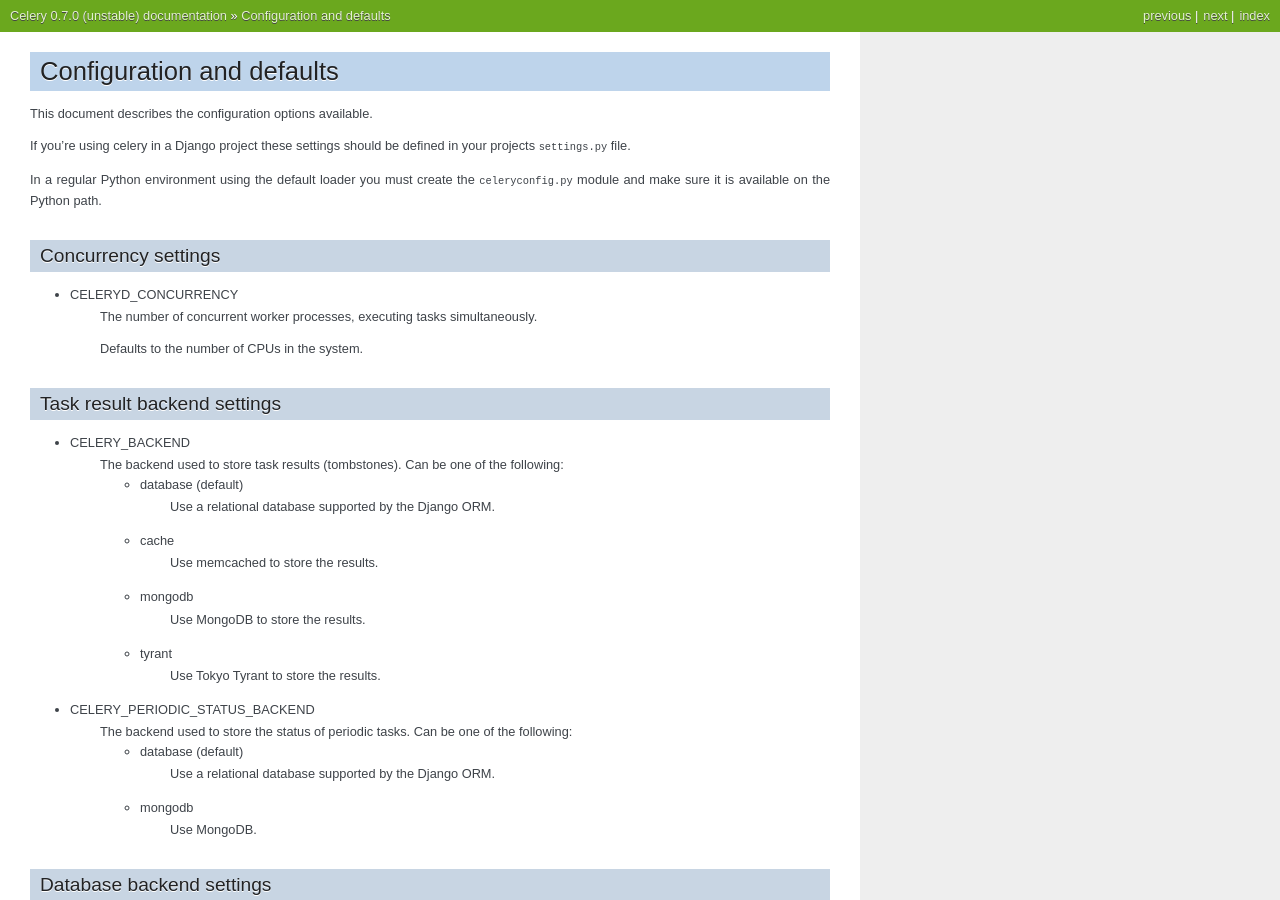
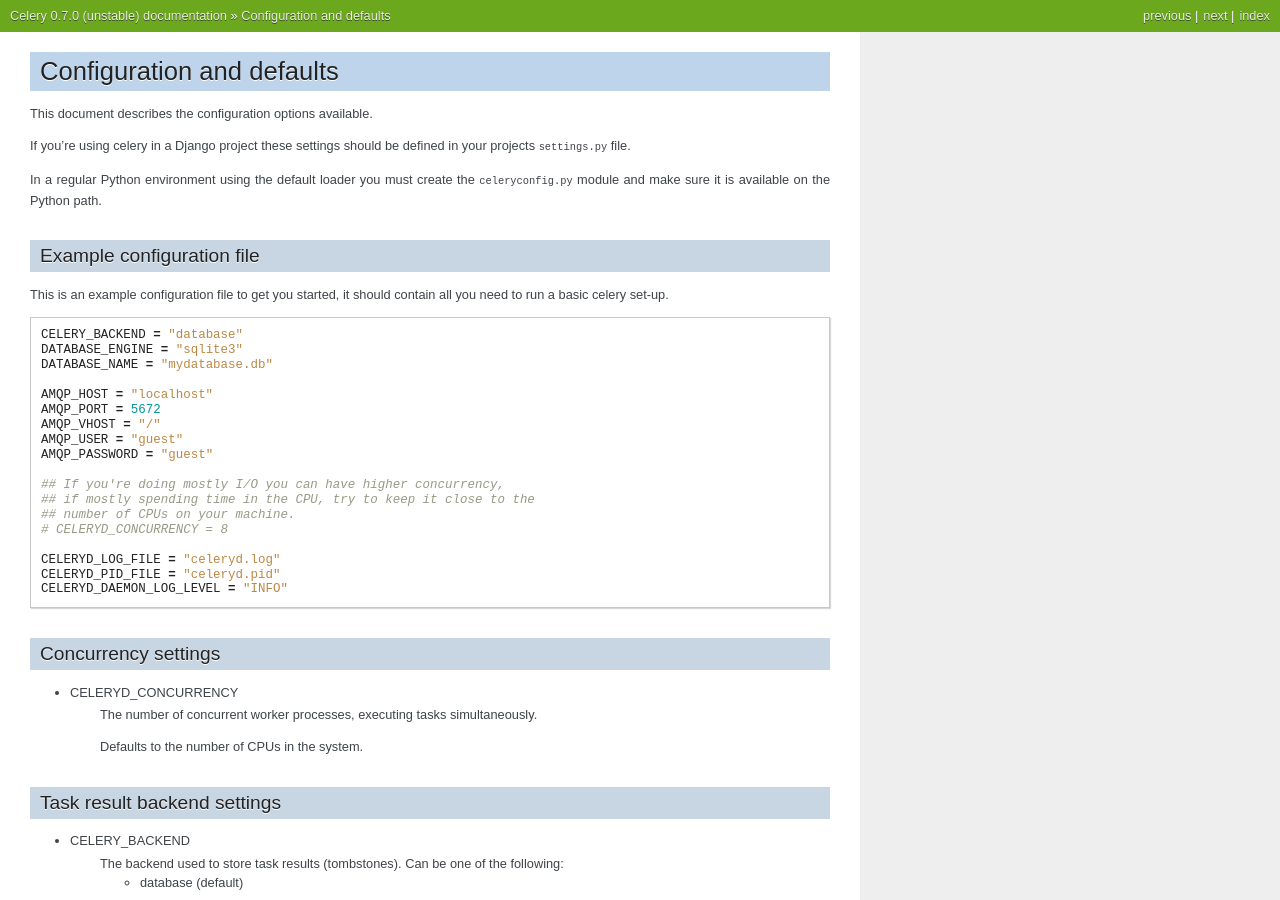
Before and after one commit to Klinikumxd/celery, a Sphinx documentation site: the page built from docs/configuration.rst, in a window 1280 px wide and 900 px high. Built offline with Sphinx 7.4.7, drawn with Linux system fonts in a browser that asks for light colours.

Commit message:
Add example configuration to Configuration help.

```diff
--- a/docs/configuration.rst
+++ b/docs/configuration.rst
@@ -10,6 +10,34 @@ in your projects ``settings.py`` file.
 In a regular Python environment using the default loader you must create
 the ``celeryconfig.py`` module and make sure it is available on the
 Python path.
+
+
+Example configuration file
+==========================
+
+This is an example configuration file to get you started,
+it should contain all you need to run a basic celery set-up.
+
+.. code-block:: python
+
+    CELERY_BACKEND = "database"
+    DATABASE_ENGINE = "sqlite3"
+    DATABASE_NAME = "mydatabase.db"
+
+    AMQP_HOST = "localhost"
+    AMQP_PORT = 5672
+    AMQP_VHOST = "/"
+    AMQP_USER = "guest"
+    AMQP_PASSWORD = "guest"
+
+    ## If you're doing mostly I/O you can have higher concurrency,
+    ## if mostly spending time in the CPU, try to keep it close to the
+    ## number of CPUs on your machine.
+    # CELERYD_CONCURRENCY = 8
+
+    CELERYD_LOG_FILE = "celeryd.log"
+    CELERYD_PID_FILE = "celeryd.pid"
+    CELERYD_DAEMON_LOG_LEVEL = "INFO"
 
 Concurrency settings
 ====================
```
